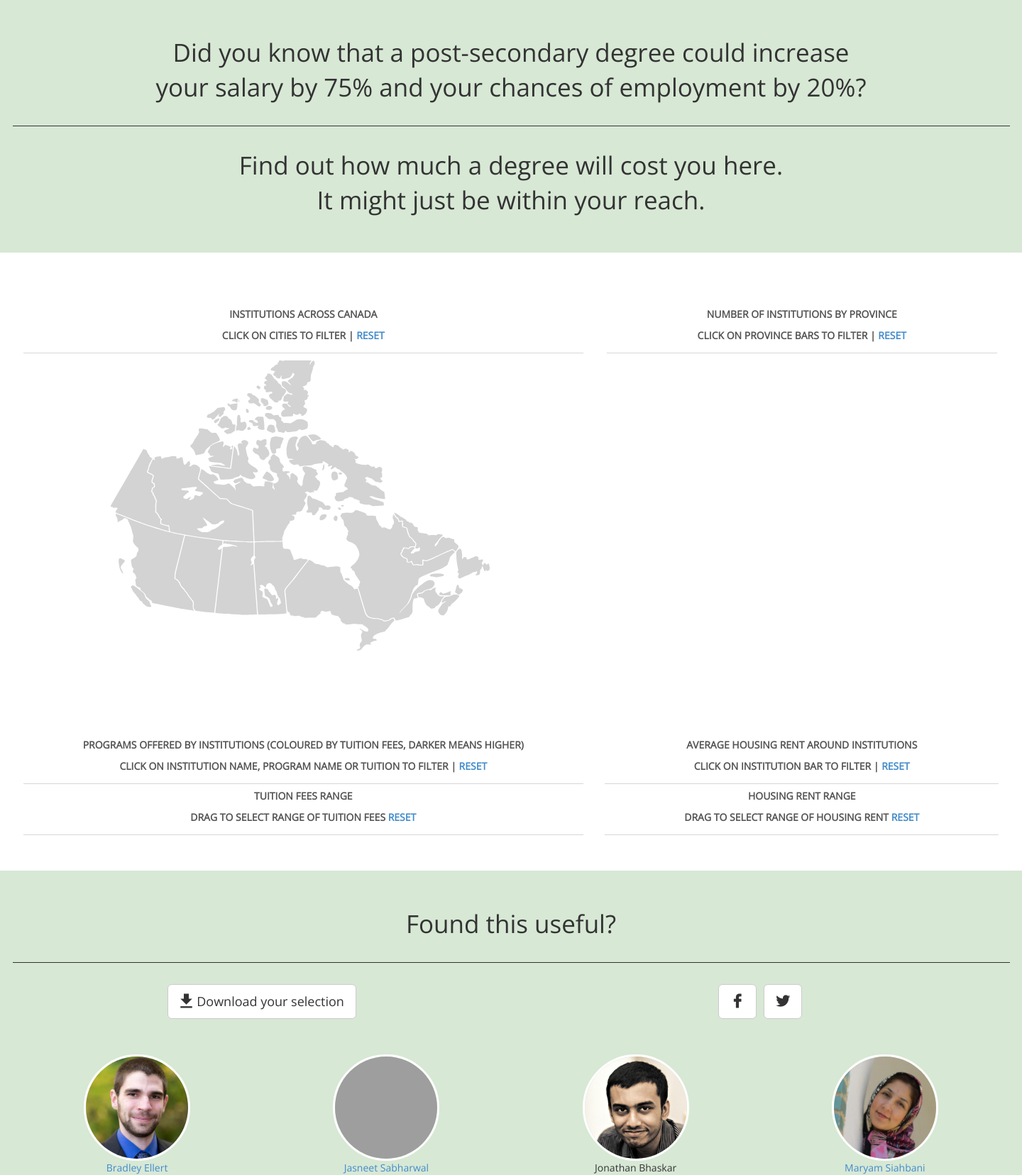
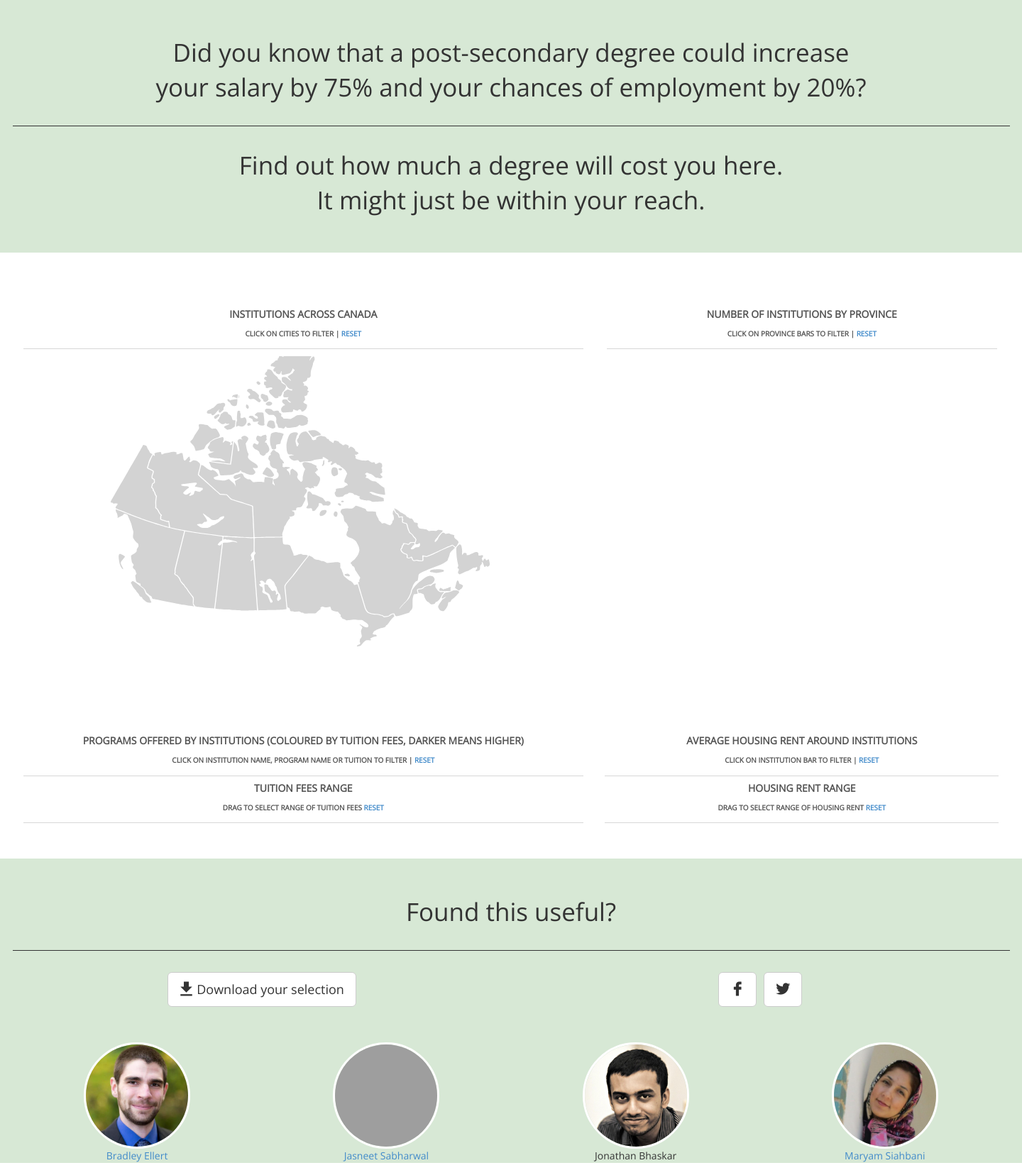
Before and after one commit to KonceptGeek/sfu-data-crunchers, a Django app: template YouthEmployment/templates/index.html in a window 1440 px wide. Shown: the part 147-1803 px from the top of the page at 71% size. Run offline with Django 3.2, Linux system fonts and the light colour scheme; the template is opened without the code that fills it, so the values that code supplies are empty; some libraries are stand-ins or nearby versions; grey boxes are pictures that could not be loaded.

Commit message:
fixed font size

```diff
--- a/YouthEmployment/templates/index.html
+++ b/YouthEmployment/templates/index.html
@@ -43,7 +43,7 @@
                 <div id="ca-chart" class="geo-chart">
                     <div class="chart-title">
                         <p>Institutions Across Canada</p>
-                        <p>Click on cities to filter | <a class="reset" href="javascript:canadaChart.filterAll();dc.redrawAll();">reset</a></p>
+                        <p style="font-size:10px">Click on cities to filter | <a class="reset" href="javascript:canadaChart.filterAll();dc.redrawAll();">reset</a></p>
                     </div>
                     <div class="chart h-center map-chart">
                         <svg width="575" height="450">
@@ -292,7 +292,7 @@
                     <div id="province-school">
                         <div class="chart-title">
                             <p>Number of Institutions by Province</p>
-                            <p>Click on province bars to filter | <a class="reset" href="javascript:provinceSchoolChart.filterAll();dc.redrawAll();">reset</a></p>
+                            <p style="font-size:10px">Click on province bars to filter | <a class="reset" href="javascript:provinceSchoolChart.filterAll();dc.redrawAll();">reset</a></p>
                         </div>
                     </div>
                     <div class="clearfix"></div>
@@ -306,7 +306,7 @@
                 <div id="school-program-tution">
                     <div class="chart-title">
                         <p>Programs offered by Institutions (coloured by Tuition Fees, darker means higher)</p>
-                        <p>Click on institution name, program name or tuition to filter | <a class="reset" href="javascript:schoolProgramTuitionChart.filterAll();dc.redrawAll();">reset</a></p>
+                        <p style="font-size:10px">Click on institution name, program name or tuition to filter | <a class="reset" href="javascript:schoolProgramTuitionChart.filterAll();dc.redrawAll();">reset</a></p>
                     </div>
                 </div>
             </div>
@@ -315,7 +315,7 @@
                 <div id="school-rent">
                     <div class="chart-title">
                         <p>Average Housing Rent around Institutions</p>
-                        <p>Click on institution bar to filter | <a class="reset" href="javascript:schoolRent.filterAll();dc.redrawAll();">reset</a></p>
+                        <p style="font-size:10px">Click on institution bar to filter | <a class="reset" href="javascript:schoolRent.filterAll();dc.redrawAll();">reset</a></p>
                     </div>
                 </div>
             </div>
@@ -326,7 +326,7 @@
                 <div id="tuition">
                     <div class="chart-title">
                         <p>Tuition Fees Range</p>
-                        <p>Drag to select range of tuition fees <a class="reset" href="javascript:tuition.filterAll();dc.redrawAll();">reset</a></p>
+                        <p style="font-size:10px">Drag to select range of tuition fees <a class="reset" href="javascript:tuition.filterAll();dc.redrawAll();">reset</a></p>
                     </div>
                 </div>
             </div>
@@ -335,7 +335,7 @@
                 <div id="rent">
                     <div class="chart-title">
                         <p>Housing Rent Range</p>
-                        <p>Drag to select range of housing rent <a class="reset" href="javascript:rent.filterAll();dc.redrawAll();">reset</a></p>
+                        <p style="font-size:10px">Drag to select range of housing rent <a class="reset" href="javascript:rent.filterAll();dc.redrawAll();">reset</a></p>
                     </div>
                 </div>
             </div>
```
